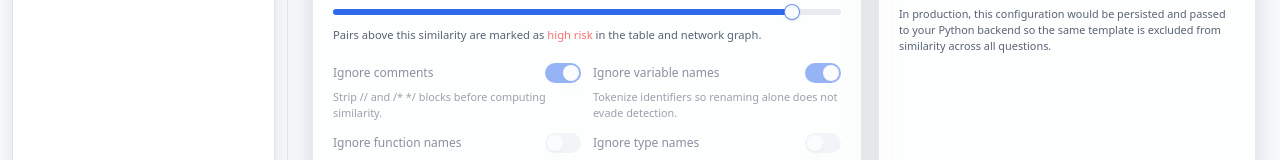
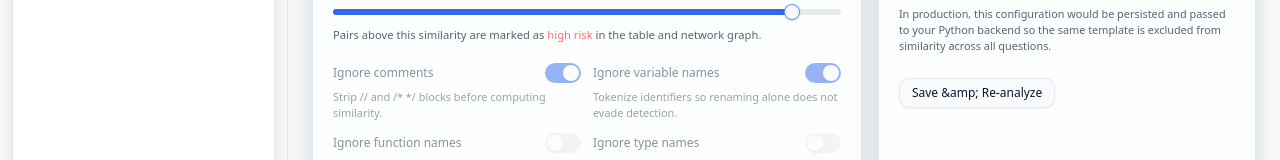
Before and after one commit to uitholfirat-cpu/blank-project, a Next.js app: page /settings in a window 1280 px wide. Shown: the part 394-554 px from the top of the page. Built offline with nearby package versions, Linux system fonts and the light colour scheme.

Commit message:
feat: introduce reanalysis flow with last-batch tracking; add /reanalyze, shared grading runner, and batch cleanup; update UI and reporter output.
Co-authored-by: Genie <genie@cosine.sh>

```diff
--- a/app/page.tsx
+++ b/app/page.tsx
@@ -60,7 +60,7 @@ export default function HomePage() {
                   Strict vs. smart modes, tuned for C coursework.
                 </CardDescription>
               </CardHeader>
-              <CardContent className="space-y-1.5 text-[0.75rem] text-muted-foreground">
+              <CardContent className="space-y-1.5 text-[0.75rem] text-muted-foreground min-w-0 break-words">
                 <p>• Structural tokenization that can ignore variable renames.</p>
                 <p>• Comment stripping and whitespace normalization controls.</p>
                 <p>• Per-question thresholds with cluster-level statistics.</p>
@@ -74,7 +74,7 @@ export default function HomePage() {
                   Built to feel like a focused desktop grading console.
                 </CardDescription>
               </CardHeader>
-              <CardContent className="space-y-1.5 text-[0.75rem] text-muted-foreground">
+              <CardContent className="space-y-1.5 text-[0.75rem] text-muted-foreground min-w-0 break-words">
                 <p>• Drag-and-drop LMS exports and nested .zip archives.</p>
                 <p>• Side‑by‑side diff with template-aware dimming.</p>
                 <p>• Dark/light theme, responsive sidebar, and keyboard-friendly UI.</p>
--- a/components/settings/settings-panel.tsx
+++ b/components/settings/settings-panel.tsx
@@ -7,6 +7,7 @@ import {
   useSettings,
   type EngineSettings
 } from "@/components/settings/settings-context";
+import { useReport } from "@/components/report-context";
 import { Card, CardContent, CardHeader, CardTitle } from "@/components/ui/card";
 import { Label } from "@/components/ui/label";
 import { Slider } from "@/components/ui/slider";
@@ -18,7 +19,11 @@ type SensitivityMode = EngineSettings["sensitivityMode"];
 
 export function SettingsPanel() {
   const { settings, setSettings } = useSettings();
+  const { setReportData } = useReport();
   const [templateFileName, setTemplateFileName] = useState<string | null>(null);
+  const [isReanalyzing, setIsReanalyzing] = useState(false);
+  const [statusMessage, setStatusMessage] = useState<string | null>(null);
+  const [statusError, setStatusError] = useState<string | null>(null);
 
   const currentMode: SensitivityMode = settings.sensitivityMode;
   const isCustomMode = currentMode === "custom";
@@ -80,6 +85,69 @@ export function SettingsPanel() {
       : currentMode === "custom"
       ? "Manual sensitivity configuration"
       : "Balanced defaults (recommended)";
+
+  const handleReanalyze = async () => {
+    setStatusMessage(null);
+    setStatusError(null);
+    setIsReanalyzing(true);
+
+    const payload = {
+      threshold: settings.threshold,
+      ignore_comments: settings.ignoreComments,
+      ignore_variable_names: settings.ignoreVariableNames,
+      normalize_whitespace: undefined,
+      tokenization_enabled: undefined,
+      sensitivity_mode: settings.sensitivityMode,
+      ignore_function_names: settings.ignoreFunctionNames,
+      ignore_type_names: settings.ignoreTypeNames,
+      ignore_string_literals: settings.ignoreStringLiterals,
+      ignore_numeric_literals: settings.ignoreNumericLiterals,
+    };
+
+    const reanalyzeUrl =
+      process.env.NODE_ENV === "development"
+        ? "http://localhost:8000/reanalyze"
+        : "/reanalyze";
+
+    try {
+      const response = await fetch(reanalyzeUrl, {
+        method: "POST",
+        headers: {
+          "Content-Type": "application/json",
+        },
+        body: JSON.stringify(payload),
+      });
+
+      if (!response.ok) {
+        let message = "Re-analysis failed. Please upload a ZIP file first.";
+        try {
+          const json = (await response.json()) as {
+            detail?: { message?: string } | string;
+          };
+          if (json && typeof json.detail === "object") {
+            message = json.detail.message ?? message;
+          } else if (typeof json.detail === "string") {
+            message = json.detail;
+          }
+        } catch {
+          // Ignore JSON parsing issues and fall back to default.
+        }
+        throw new Error(message);
+      }
+
+      const data = (await response.json()) as import("@/components/report-context").ReportData;
+      setReportData(data);
+      setStatusMessage("Analysis updated!");
+    } catch (err) {
+      setStatusError(
+        err instanceof Error
+          ? err.message
+          : "An unexpected error occurred while updating analysis.",
+      );
+    } finally {
+      setIsReanalyzing(false);
+    }
+  };
 
   return (
     <section className="grid gap-4 lg:grid-cols-[minmax(0,_1.6fr)_minmax(0,_1.1fr)]">
@@ -318,6 +386,28 @@ export function SettingsPanel() {
             Python backend so the same template is excluded from similarity across
             all questions.
           </p>
+          <div className="flex items-center justify-between pt-2 text-[0.7rem]">
+            <button
+              type="button"
+              onClick={handleReanalyze}
+              disabled={isReanalyzing}
+              className="inline-flex items-center rounded-md border border-border/80 bg-background px-3 py-1.5 text-[0.75rem] font-medium text-foreground shadow-sm hover:bg-muted/80 disabled:cursor-not-allowed disabled:opacity-70"
+            >
+              {isReanalyzing ? "Re-analyzing…" : "Save &amp; Re-analyze"}
+            </button>
+            <div className="min-h-[1.25rem] text-right">
+              {statusMessage && (
+                <span className="text-[0.7rem] font-medium text-emerald-600 dark:text-emerald-300">
+                  {statusMessage}
+                </span>
+              )}
+              {statusError && (
+                <span className="text-[0.7rem] font-medium text-destructive">
+                  {statusError}
+                </span>
+              )}
+            </div>
+          </div>
         </CardContent>
       </Card>
     </section>
```
Also changed, not shown: 2 other files (tests, documents, lock files or other folders).
